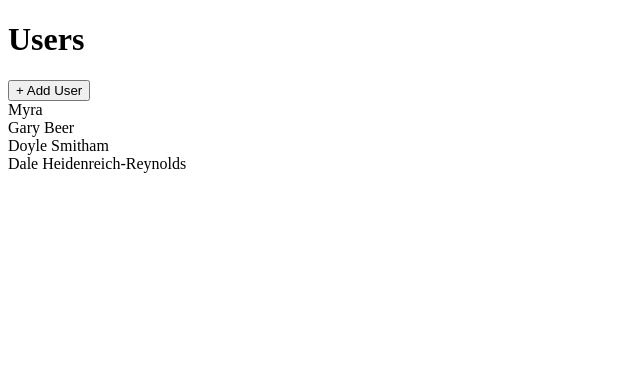
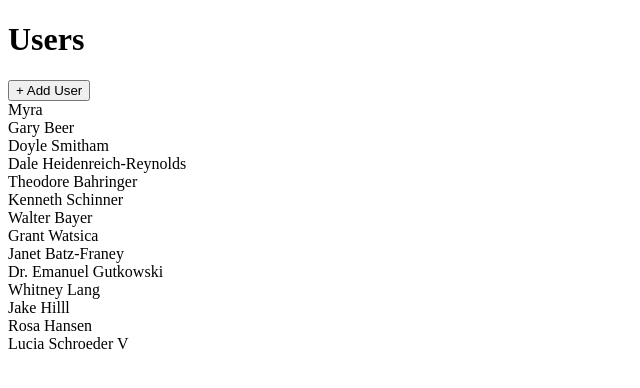
Before and after one commit to zdTang/stephen_react_Mike_learn, a React (Create React App) app in the folder learn_jsx/: page / in a window 1280 px wide. Shown: the top 388 px of the page, without its empty margins (0-640 px from the left). Built offline with nearby package versions, Linux system fonts and the light colour scheme; data requests are answered from the project's data file.

Commit message:
c21-369 Handling Errors with User Creation

```diff
--- a/learn_jsx/db.json
+++ b/learn_jsx/db.json
@@ -25,6 +25,46 @@
     {
       "id": "fcd1",
       "name": "Dale Heidenreich-Reynolds"
+    },
+    {
+      "id": "5396",
+      "name": "Theodore Bahringer"
+    },
+    {
+      "id": "f63e",
+      "name": "Kenneth Schinner"
+    },
+    {
+      "id": "a825",
+      "name": "Walter Bayer"
+    },
+    {
+      "id": "c24e",
+      "name": "Grant Watsica"
+    },
+    {
+      "id": "a0d2",
+      "name": "Janet Batz-Franey"
+    },
+    {
+      "id": "e018",
+      "name": "Dr. Emanuel Gutkowski"
+    },
+    {
+      "id": "8c80",
+      "name": "Whitney Lang"
+    },
+    {
+      "id": "e419",
+      "name": "Jake Hilll"
+    },
+    {
+      "id": "6c12",
+      "name": "Rosa Hansen"
+    },
+    {
+      "id": "1a64",
+      "name": "Lucia Schroeder V"
     }
   ],
   "albums": [],
--- a/learn_jsx/src/components/UsersList.js
+++ b/learn_jsx/src/components/UsersList.js
@@ -8,6 +8,8 @@ import Button from "./Button";
 export default function UsersList() {
   const [isLoadingUsers, setIsLoadingUsers] = useState(false);
   const [loadingUsersError, setLoadingUsersError] = useState(null);
+  const [isCreatingUser, setIsCreatingUser] = useState(false);
+  const [creatingUserError, setCreatingUserError] = useState(null);
   const disPatch = useDispatch();
   const { data } = useSelector((state) => {
     console.log("In useSelector, State changed:", state.users);
@@ -33,7 +35,13 @@ export default function UsersList() {
   }, [disPatch]);
 
   const handleUserAdd = () => {
-    disPatch(addUser()); // Dispatch a Thunk directly,no need use useEffect()
+    setIsCreatingUser(true);
+    disPatch(addUser()) // Dispatch a Thunk directly,no need use useEffect()
+      .unwrap()
+      .catch((err) => setCreatingUserError(err))
+      .finally(() => {
+        setIsCreatingUser(false);
+      });
   };
 
   if (isLoadingUsers) {
@@ -57,7 +65,12 @@ export default function UsersList() {
     <div>
       <div className="flex flex-row justify-between m-3">
         <h1 className="m-2 text-xl">Users</h1>
-        <Button onClick={handleUserAdd}>+ Add User</Button>
+        {isCreatingUser ? (
+          "Creating User..."
+        ) : (
+          <Button onClick={handleUserAdd}>+ Add User</Button>
+        )}
+        {creatingUserError && "Error Creating User..."}
       </div>
       {renderedUsers}
     </div>
```
